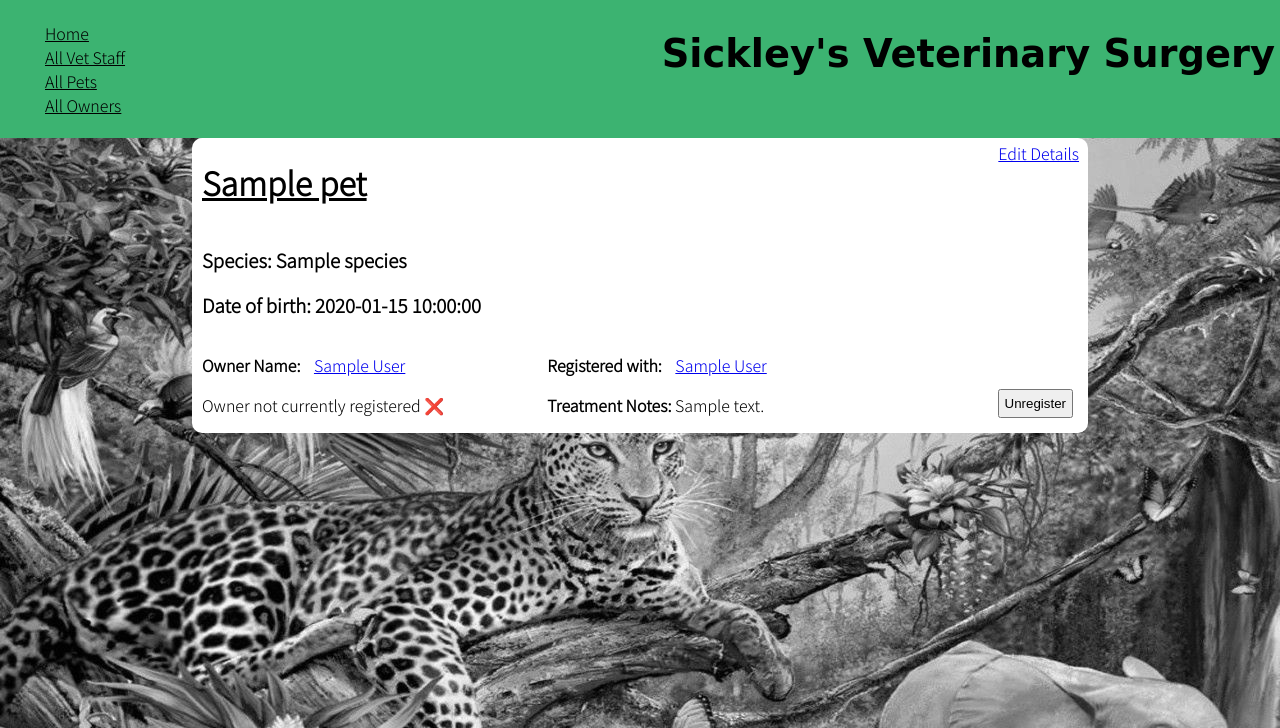
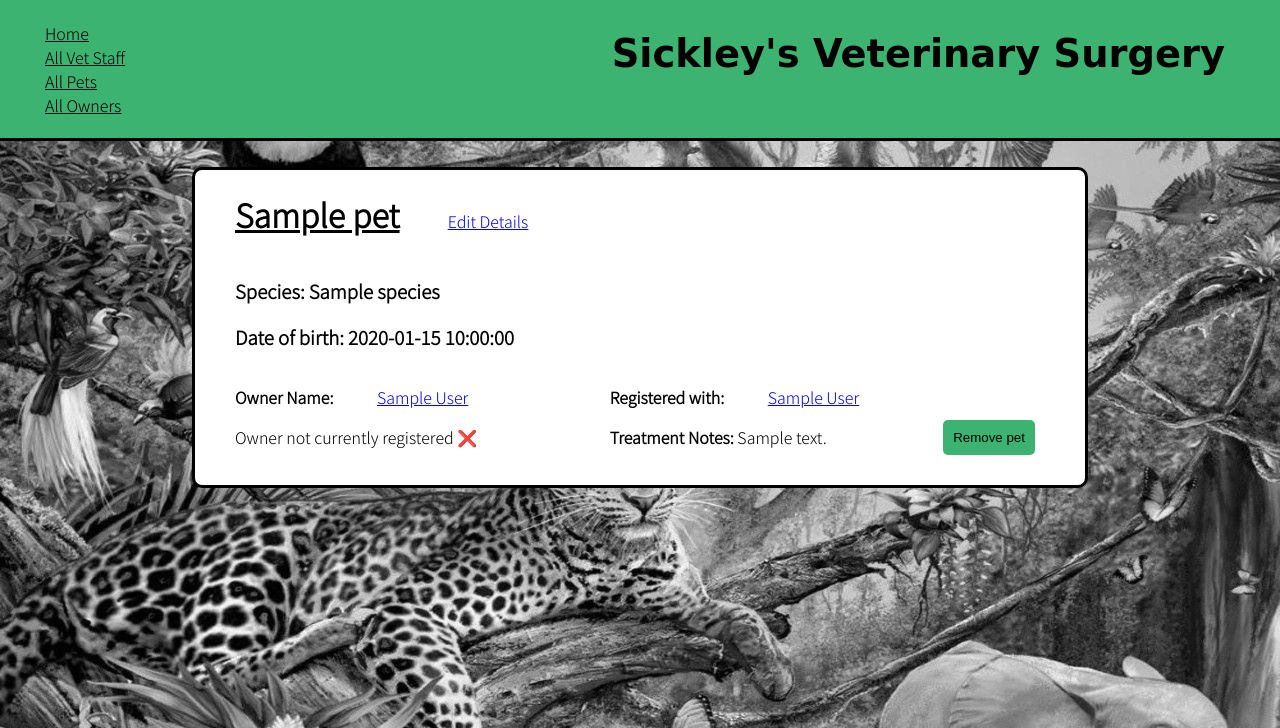
Before and after one commit to Davey-H-7/vet_management, a Flask app: page /pets/1 in a window 1280 px wide. Shown: the top 728 px of the page. Run offline with Flask 3, Linux system fonts and the light colour scheme; a database or web service that is not in the repository returns one stand-in record (values such as "Sample title"); some libraries are stand-ins or nearby versions; some web fonts are replaced.

Commit message:
pre-submission css updates

```diff
--- a/controllers/owners_controller.py
+++ b/controllers/owners_controller.py
@@ -1,7 +1,6 @@
 from flask import Flask, render_template, Blueprint, redirect, request
 import repositories.owner_repository as owner_repository
 import repositories.pet_repository as pet_repository
-import pdb
 from models.owner import Owner
 
 owner_blueprint = Blueprint('owner', __name__)
--- a/repositories/owner_repository.py
+++ b/repositories/owner_repository.py
@@ -1,6 +1,5 @@
 from db.run_sql import run_sql
 from models.owner import Owner
-import pdb
 
 def save (owner):
     sql = "INSERT INTO owners (first_name,last_name, contact_no, registered) VALUES (%s, %s, %s, %s) RETURNING *"
@@ -26,7 +25,6 @@ def delete_all():
     run_sql(sql)
 
 def select(id):
-    # pdb.set_trace()
     owner = None
     sql = "SELECT * FROM owners WHERE id = %s"
     values = [id]
@@ -48,7 +46,6 @@ def update(owner):
     run_sql(sql, values)
 
 def owner_for_pet(pet):
-        # pdb.set_trace()
         sql = "SELECT * FROM owners where id = %s"
         values = [pet.owner.id]
         results =run_sql(sql, values)[0]
--- a/repositories/pet_repository.py
+++ b/repositories/pet_repository.py
@@ -1,10 +1,7 @@
 from db.run_sql import run_sql
-from models.vet import Vet
 from models.pet import Pet
-from models.owner import Owner
 import repositories.vet_repository as vet_repository
 import repositories.owner_repository as owner_repository
-import pdb
 
 def save (pet):
     sql = "INSERT INTO pets (name, dob, species, owner_id, vet_id, treatment_notes) VALUES (%s, %s, %s, %s, %s, %s) RETURNING *"
@@ -38,7 +35,6 @@ def select(id):
     results = run_sql(sql, values)
 
     if results:
-        # pdb.set_trace()
         result = results[0]
         vet = vet_repository.select(result['vet_id'])
         owner = owner_repository.select(result['owner_id'])
@@ -56,7 +52,6 @@ def update(pet):
     run_sql(sql, values)
 
 def pets_for_vet(vet):
-    # pdb.set_trace()
     pets = []
     sql = "SELECT * FROM pets WHERE vet_id = %s"
     values =[vet.id]
@@ -69,7 +64,6 @@ def pets_for_vet(vet):
     return pets
 
 def pets_for_owner(owner):
-    # pdb.set_trace()
     pets = []
     sql = "SELECT * FROM pets WHERE owner_id = %s"
     values =[owner.id]
--- a/repositories/vet_repository.py
+++ b/repositories/vet_repository.py
@@ -46,7 +46,6 @@ def select(id):
     return vet
 
 def delete(id):
-    # pdb.set_trace()
     sql = "DELETE FROM vets WHERE id = %s"
     values = [id]
     run_sql(sql, values)
@@ -62,6 +61,4 @@ def vet_for_pet(pet):
         values = [pet.vet.id]
         results =run_sql(sql, values)[0]
         vet = Vet(results['first_name'], results['last_name'], results['position'], results['id'])
-    else:
-        vet = None
-    return vet
+        return vet
--- a/static/style.css
+++ b/static/style.css
@@ -3,6 +3,9 @@ header {
     margin:0;
     padding:5px;
     overflow:hidden;
+    border-style: none none solid none;
+    border-color: black;
+    border-width: medium;
 }
 
 header ul{
@@ -17,9 +20,11 @@ header h1{
     float:right;
     font-family: 'ADLaM Display', cursive;
     font-size: 3vw;
+    margin-right: 50px;
 }
 
 body {
+    background-color: lightgray;
     background-image:url(/static/images/background.jpeg);
     margin:0;
     font-family: 'Noto Sans JP', sans-serif;
@@ -28,37 +33,41 @@ body {
 
 .container {
     background-color: white;
-    margin: 0 15% 0 15%;
+    margin: 2% 15% 5% 15%;
+    border-color: black;
     border-radius: 10px;
+    border-width: medium;
     position:relative;
+    border-style: solid;
+    padding: 0 0 20px 0;
+
 }
 
 .container #new{
     display:inline-block;
-    position: absolute;
-    top: 1%;
-    right: 1%;
+    top: 40px;
+    right: 90px;
 }
 
 .container h1{
     display: inline-block;
-    margin-left: 10px;
+    margin-left: 40px;
 }
 
 .container h2{
-    margin-left: 10px;
+    margin-left: 40px;
 }
 
 .container h3{
-    margin-left: 10px;
+    margin-left: 40px;
 }
 
 .container p{
-    margin-left: 10px;
+    margin-left: 40px;
 }
 
 .container a{
-    margin-left: 10px;
+    margin-left: 40px;
 }
 
 ul {
@@ -73,7 +82,10 @@ img {
     object-fit: cover;
     border-radius: 50%;
     object-position: 50% 10%;
-    margin: 0 3% 0 3%;
+    margin: 0 3% 3% 3%;
+    border: solid;
+    border-width:thin;
+    border-color: black;
 }
 
 .images{
@@ -119,10 +131,19 @@ textarea {
 
 button{
     margin: 10px;
-    padding: 5px;
+    padding: 10px;
     position:absolute;
-    bottom: 5px;
-    right: 5px;
+    right: 40px;
+    bottom: 20px;
+    background-color: mediumseagreen;
+    border: none;
+    border-radius: 5px;
+
+}
+
+button:hover{
+    background-color: seagreen;
+    transition: 0.7s;
 }
 
 #pet_list li{
@@ -132,16 +153,16 @@ button{
 #vet {
     display: inline-block;
     margin-right: 10%;
+
 }
 
 #owner {
     display: inline-block;
     margin-right: 10%;
+
 }
 
 #edit {
     display:inline-block;
-    position: absolute;
-    top: 1%;
-    right: 1%;
+    margin: 0 5% 0 5%;
 }
--- a/templates/pets/edit.html
+++ b/templates/pets/edit.html
@@ -1,6 +1,6 @@
 {% extends 'base.html' %} {% block content %}
 
-<h1> <u>Edit patient details</u></h1>
+<h1> <u>Edit pet details</u></h1>
 
 <form action="/pets/{{pet.id}}" method ='POST'>
     <label for="name"> Enter patient name: </label>
--- a/templates/pets/new.html
+++ b/templates/pets/new.html
@@ -1,6 +1,6 @@
 {% extends 'base.html' %} {% block content %}
 
-<h1> <u>Register a new patient</u></h1>
+<h1> <u>Register a new pet</u></h1>
 
 <form action="/pets" method ='POST'>
     <label for="name"> Enter patient name: </label>
--- a/templates/pets/show.html
+++ b/templates/pets/show.html
@@ -1,6 +1,7 @@
 {% extends 'base.html' %} {% block content %}
 
 <h1> <u>{{pet.name}}</u></h1>
+<a id="edit" href="/pets/{{pet.id}}/edit">Edit Details</a>
 
 <h3> <b>Species:</b> {{pet.species}}</h3>
 
@@ -14,6 +15,7 @@
     <p>Owner not currently registered <span id = 'cross'>&#10060;</span> </p>
     {% endif %}
 </div>
+
 <div id="vet">
     {% if pet.vet == None %}
     <p><b> No Vet assigned</b></p>
@@ -23,11 +25,8 @@
 
 <p> <b>Treatment Notes:</b> {{pet.treatment_notes}}</p>
 </div>
-
-<a id="edit" href="/pets/{{pet.id}}/edit">Edit Details</a>
-
 <form class ="delete-form" action="/pets/{{pet.id}}/delete" method="POST">
-    <button class="trash-button"> Unregister</button>
+    <button class="trash-button"> Remove pet</button>
 </form>
 
 {% endblock %}
```
Also changed, not shown: templates/owners/show.html (+3 -4 lines), templates/vets/show.html (+4 -3 lines).
